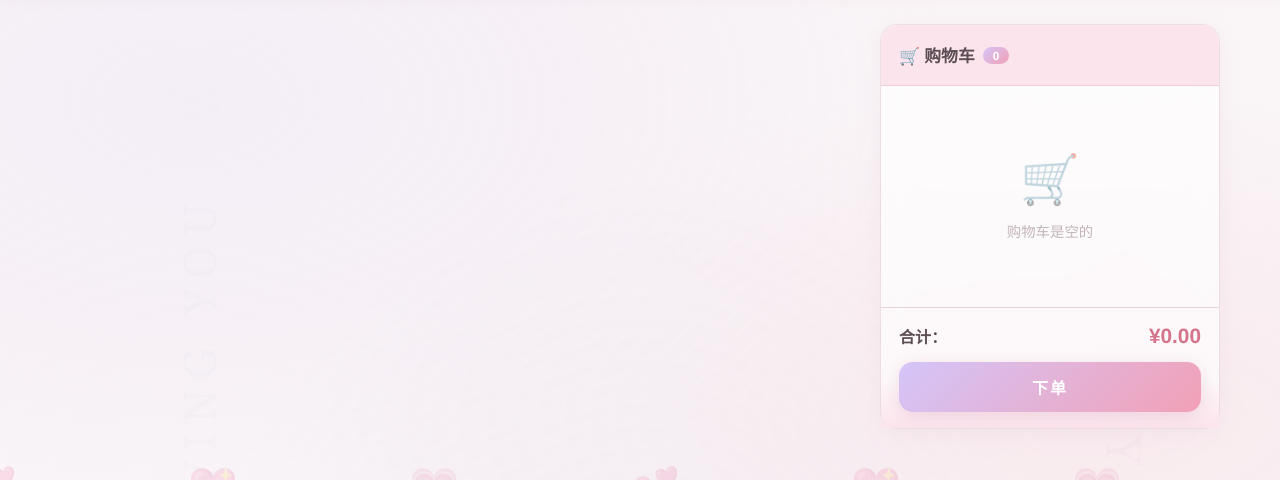
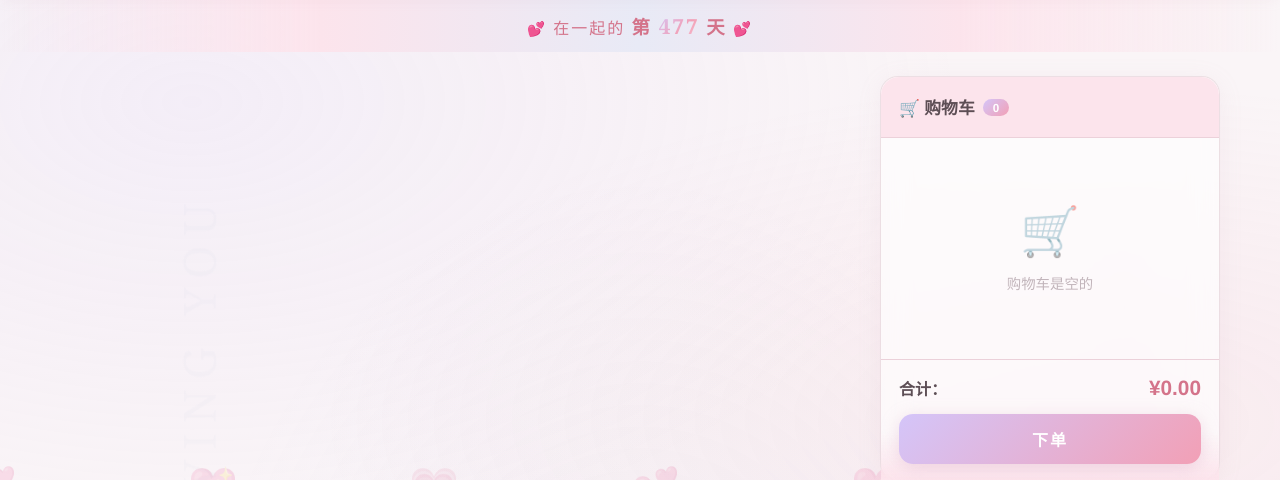
Before and after one commit to wangbingzhong7-creator/website_for_eat, a Flask app: template templates/menu.html in a window 1280 px wide. Shown: the part 58-538 px from the top of the page. Run offline with Flask 3, Linux system fonts and the light colour scheme; the template is opened without the code that fills it, so the values that code supplies are empty; some libraries are stand-ins or nearby versions.

Commit message:
feat: day counter - together since 2025.01.29, auto-updates daily

```diff
--- a/static/css/style.css
+++ b/static/css/style.css
@@ -115,6 +115,41 @@ body::after {
   0% { transform: scale(0.3); }
   50% { transform: scale(1.25); }
   100% { transform: scale(1); }
+}
+
+/* ===== 天数横幅 ===== */
+.days-banner {
+  text-align: center;
+  padding: 12px 20px;
+  font-size: 1rem;
+  color: var(--c-pink-dark);
+  background: linear-gradient(to right, transparent, var(--c-pink-light), var(--c-blue-light), var(--c-pink-light), transparent);
+  font-family: var(--font-serif);
+  letter-spacing: 2px;
+  position: relative;
+  z-index: 1;
+}
+.days-banner strong {
+  color: var(--c-pink-dark);
+  font-size: 1.15rem;
+}
+#days-count {
+  font-size: 1.3rem;
+  font-weight: 900;
+  background: var(--c-gradient);
+  -webkit-background-clip: text;
+  -webkit-text-fill-color: transparent;
+  background-clip: text;
+}
+.days-heart {
+  font-size: 0.9rem;
+  animation: days-heart-beat 1.5s ease-in-out infinite;
+  display: inline-block;
+}
+@keyframes days-heart-beat {
+  0%, 100% { transform: scale(1); }
+  15% { transform: scale(1.25); }
+  30% { transform: scale(1); }
 }
 
 /* ===== 点菜页面布局 ===== */
--- a/templates/menu.html
+++ b/templates/menu.html
@@ -16,6 +16,12 @@
     <a href="/admin">⚙️ 管理</a>
   </div>
 </nav>
+
+<div class="days-banner" id="days-banner">
+  <span class="days-heart">💕</span>
+  在一起的 <strong>第 <span id="days-count">···</span> 天</strong>
+  <span class="days-heart">💕</span>
+</div>
 
 <div class="menu-layout">
   <div class="menu-main">
@@ -190,6 +196,14 @@ function closePayment() {
   if (paymentTimer) { clearInterval(paymentTimer); paymentTimer = null; }
   document.getElementById('payment-modal').classList.remove('active');
 }
+// 在一起天数计算
+(function() {
+  const start = new Date(2025, 0, 29);
+  const today = new Date();
+  today.setHours(0, 0, 0, 0);
+  const days = Math.floor((today - start) / (1000 * 60 * 60 * 24)) + 1;
+  document.getElementById('days-count').textContent = days;
+})();
 </script>
 <!-- 支付弹窗 -->
 <div class="payment-overlay" id="payment-modal">
```
